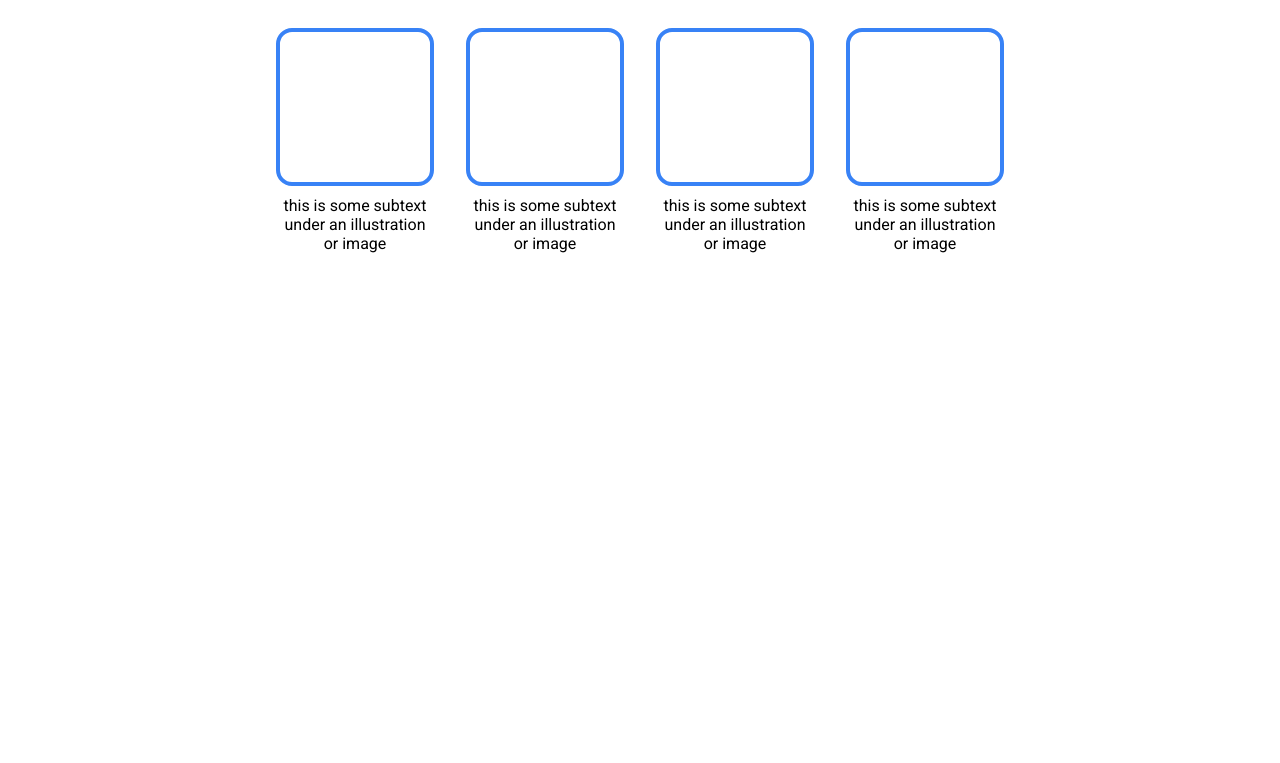
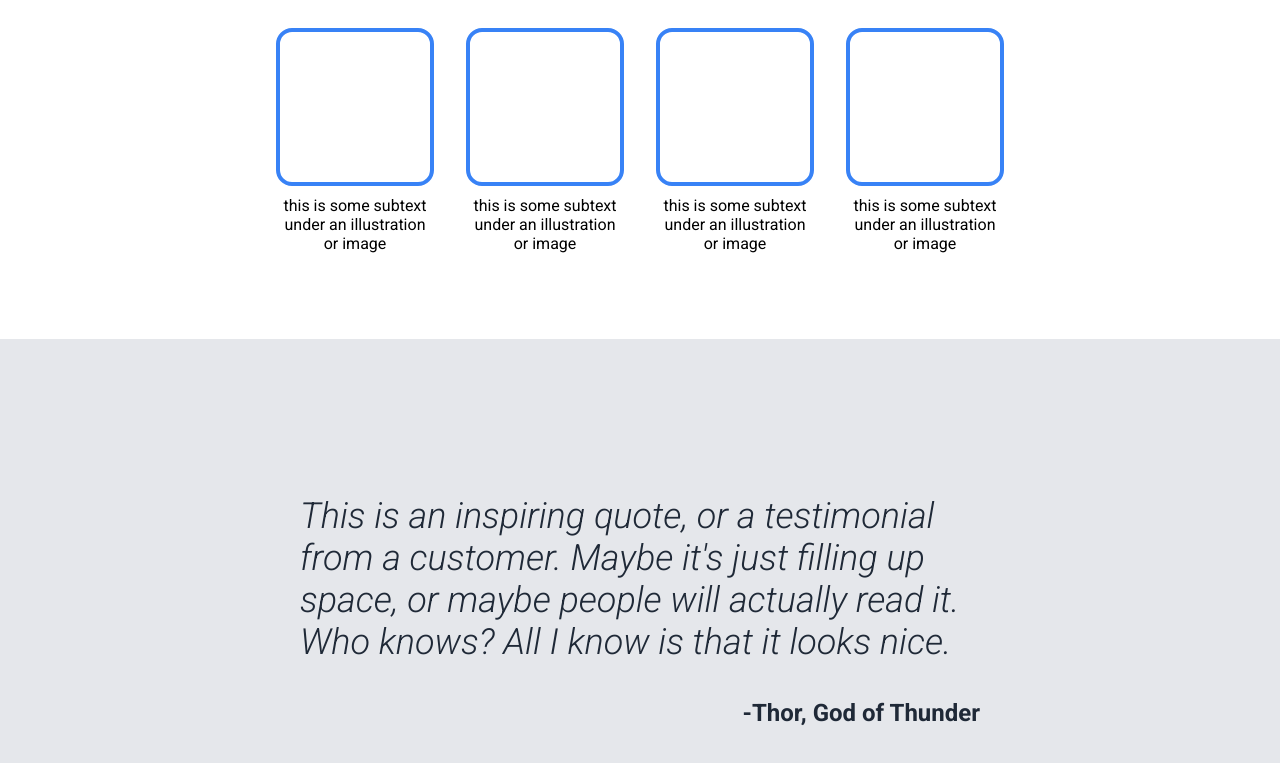
Before and after one commit to solidBem/flex-project, a plain HTML site: page index.html in a window 1280 px wide. Shown: the part 642-1405 px from the top of the page. Before the commit the page ends 981 px from the top, so only its background shows below. Drawn offline with Linux system fonts and the light colour scheme.

Commit message:
Add quote section and style

```diff
--- a/index.html
+++ b/index.html
@@ -10,6 +10,7 @@
         <link href="https://fonts.googleapis.com/css2?family=Roboto:ital,wght@0,100;0,300;0,400;0,500;0,700;0,900;1,100;1,300;1,400;1,500;1,700;1,900&display=swap" rel="stylesheet">
     </head>
     <body>
+        <!--Start top section-->
         <div class="upper">
             <div class="header">
                 <div class="logo">Header Logo</div>
@@ -28,6 +29,7 @@
                 <img class="calculator" src="images/calculator.jpg" alt="boring calculator">
             </div>
         </div>
+        <!--Start information section-->
         <div class="information">
             <div class="info-title">Some random information.</div>
             <div class="box-group">
@@ -49,5 +51,14 @@
                 </div>
             </div>
         </div>
+        <!--Start quote-->
+        <div class="grey-container">
+            <p>This is an inspiring quote, or a testimonial from a customer.
+                Maybe it's just filling up space, or maybe people will actually read it.
+                Who knows? All I know is that it looks nice.
+            </p>
+            <div class="author">-Thor, God of Thunder</div>
+        </div>
+        <!--Start-->
     </body>
 </html>
--- a/style.css
+++ b/style.css
@@ -110,3 +110,26 @@ button {
     border-radius: 16px;
     flex-shrink: 0;
 }
+
+.grey-container {
+    background-color:#E5E7EB;
+    display: flex;
+    flex-direction: column;
+    justify-content: center;
+    align-items: center;
+    padding: 120px 300px;
+}
+
+.author {
+   align-self: flex-end;
+   font-size: 24px;
+   color:#1F2937;
+   font-weight: 600;
+}
+
+p {
+    font-size: 36px;
+    font-style: italic;
+    font-weight: 300;
+    color:#1F2937;
+}
```
